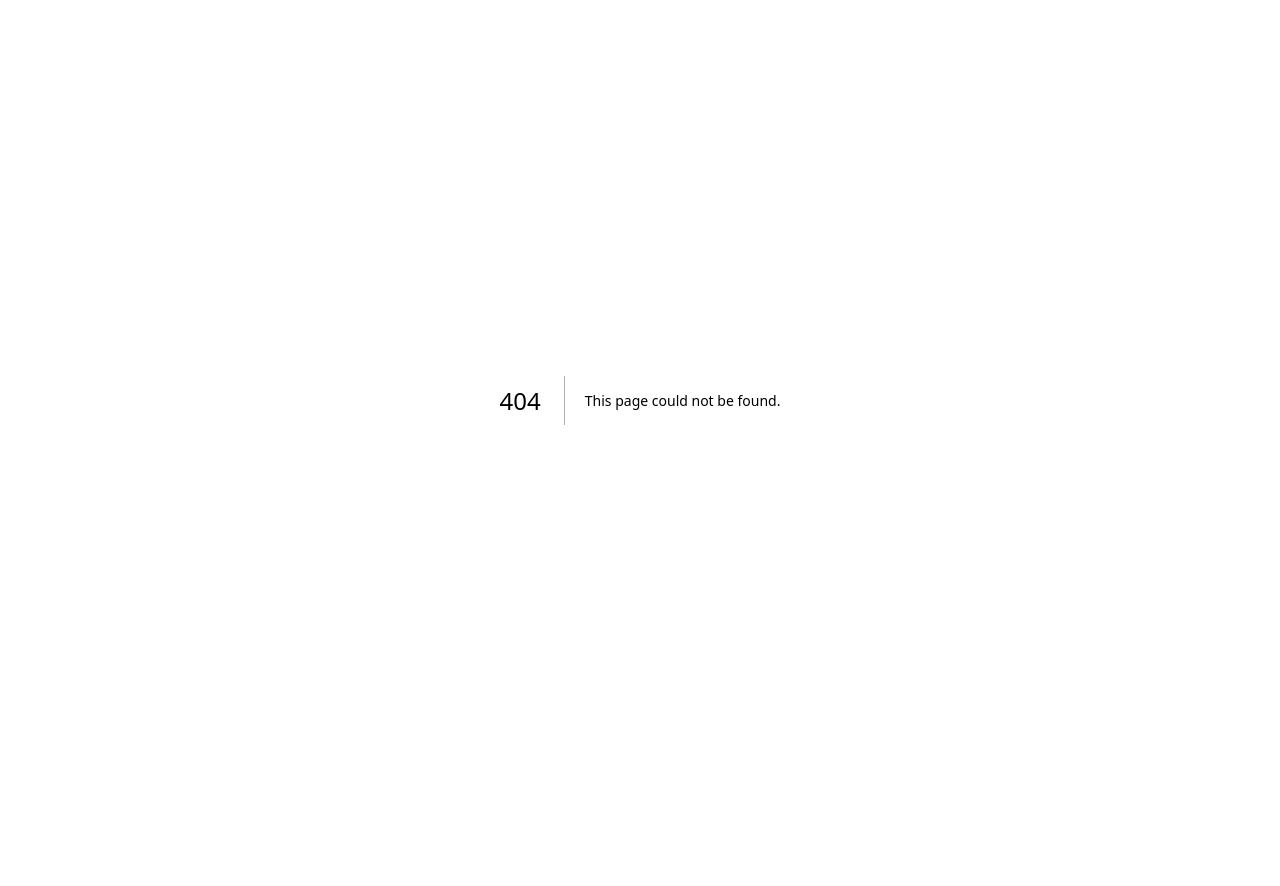
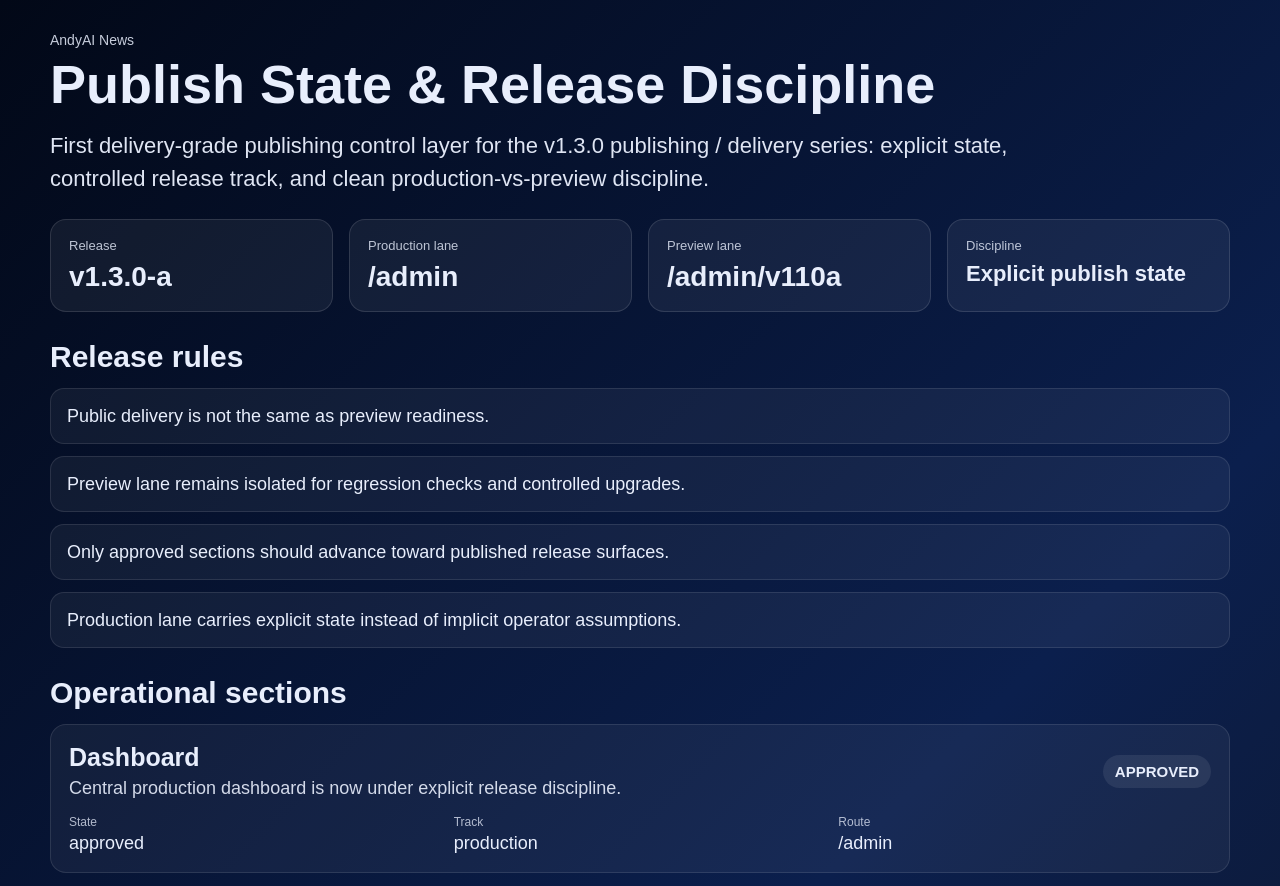
Before and after one commit to kolundzic/andyai-news, a Next.js app: page /admin/publish in a window 1280 px wide. Before the commit this address had no page. Shown: the top 886 px of the page. Before the commit the page ends 800 px from the top, so only its background shows below. Built offline with nearby package versions, Linux system fonts and the light colour scheme.

Commit message:
feat: v1.3.0-a publish state and release discipline

```diff
--- /dev/null
+++ b/app/admin/publish/page.tsx
@@ -0,0 +1,117 @@
+import snapshot from "@/data/publish-state/publish-snapshot.json";
+import { getReleaseBadge } from "@/lib/publish-state/helpers";
+
+export default function PublishAdminPage() {
+  const items = snapshot.items ?? [];
+
+  return (
+    <main style={{
+      minHeight: "100vh",
+      padding: "32px",
+      color: "#e8eefc",
+      background: "linear-gradient(135deg, #020817 0%, #0b1f4d 60%, #0f172a 100%)",
+      fontFamily: "Arial, sans-serif"
+    }}>
+      <div style={{ maxWidth: "1180px", margin: "0 auto" }}>
+        <div style={{ marginBottom: "24px" }}>
+          <div style={{ fontSize: "14px", opacity: 0.85, marginBottom: "8px" }}>AndyAI News</div>
+          <h1 style={{ fontSize: "54px", lineHeight: 1.05, margin: "0 0 16px 0" }}>
+            Publish State &amp; Release Discipline
+          </h1>
+          <p style={{ fontSize: "22px", lineHeight: 1.5, maxWidth: "980px", margin: 0, opacity: 0.96 }}>
+            First delivery-grade publishing control layer for the v1.3.0 publishing / delivery series:
+            explicit state, controlled release track, and clean production-vs-preview discipline.
+          </p>
+        </div>
+
+        <section style={{
+          display: "grid",
+          gridTemplateColumns: "repeat(auto-fit, minmax(220px, 1fr))",
+          gap: "16px",
+          marginBottom: "28px"
+        }}>
+          <div style={{ background: "rgba(255,255,255,0.06)", border: "1px solid rgba(255,255,255,0.12)", borderRadius: "16px", padding: "18px" }}>
+            <div style={{ fontSize: "13px", opacity: 0.8 }}>Release</div>
+            <div style={{ fontSize: "28px", fontWeight: 700, marginTop: "8px" }}>{snapshot.version}</div>
+          </div>
+          <div style={{ background: "rgba(255,255,255,0.06)", border: "1px solid rgba(255,255,255,0.12)", borderRadius: "16px", padding: "18px" }}>
+            <div style={{ fontSize: "13px", opacity: 0.8 }}>Production lane</div>
+            <div style={{ fontSize: "28px", fontWeight: 700, marginTop: "8px" }}>{snapshot.production_lane}</div>
+          </div>
+          <div style={{ background: "rgba(255,255,255,0.06)", border: "1px solid rgba(255,255,255,0.12)", borderRadius: "16px", padding: "18px" }}>
+            <div style={{ fontSize: "13px", opacity: 0.8 }}>Preview lane</div>
+            <div style={{ fontSize: "28px", fontWeight: 700, marginTop: "8px" }}>{snapshot.preview_lane}</div>
+          </div>
+          <div style={{ background: "rgba(255,255,255,0.06)", border: "1px solid rgba(255,255,255,0.12)", borderRadius: "16px", padding: "18px" }}>
+            <div style={{ fontSize: "13px", opacity: 0.8 }}>Discipline</div>
+            <div style={{ fontSize: "22px", fontWeight: 700, marginTop: "8px" }}>Explicit publish state</div>
+          </div>
+        </section>
+
+        <section style={{ marginBottom: "28px" }}>
+          <h2 style={{ fontSize: "30px", margin: "0 0 14px 0" }}>Release rules</h2>
+          <div style={{ display: "grid", gap: "12px" }}>
+            {snapshot.release_discipline.map((rule: string) => (
+              <div key={rule} style={{
+                background: "rgba(255,255,255,0.05)",
+                border: "1px solid rgba(255,255,255,0.10)",
+                borderRadius: "14px",
+                padding: "14px 16px",
+                fontSize: "18px",
+                lineHeight: 1.45
+              }}>
+                {rule}
+              </div>
+            ))}
+          </div>
+        </section>
+
+        <section>
+          <h2 style={{ fontSize: "30px", margin: "0 0 14px 0" }}>Operational sections</h2>
+          <div style={{ display: "grid", gap: "14px" }}>
+            {items.map((item: any) => (
+              <div key={item.section} style={{
+                background: "rgba(255,255,255,0.05)",
+                border: "1px solid rgba(255,255,255,0.10)",
+                borderRadius: "16px",
+                padding: "18px"
+              }}>
+                <div style={{ display: "flex", justifyContent: "space-between", alignItems: "center", gap: "12px", flexWrap: "wrap" }}>
+                  <div>
+                    <div style={{ fontSize: "25px", fontWeight: 700 }}>{item.section}</div>
+                    <div style={{ fontSize: "18px", opacity: 0.9, marginTop: "6px" }}>{item.notes}</div>
+                  </div>
+                  <div style={{
+                    padding: "8px 12px",
+                    borderRadius: "999px",
+                    background: "rgba(255,255,255,0.08)",
+                    fontSize: "15px",
+                    fontWeight: 700,
+                    textTransform: "uppercase"
+                  }}>
+                    {getReleaseBadge(item.state)}
+                  </div>
+                </div>
+
+                <div style={{ display: "grid", gridTemplateColumns: "repeat(auto-fit, minmax(180px, 1fr))", gap: "12px", marginTop: "16px" }}>
+                  <div>
+                    <div style={{ fontSize: "12px", opacity: 0.75 }}>State</div>
+                    <div style={{ fontSize: "18px", marginTop: "4px" }}>{item.state}</div>
+                  </div>
+                  <div>
+                    <div style={{ fontSize: "12px", opacity: 0.75 }}>Track</div>
+                    <div style={{ fontSize: "18px", marginTop: "4px" }}>{item.release_track}</div>
+                  </div>
+                  <div>
+                    <div style={{ fontSize: "12px", opacity: 0.75 }}>Route</div>
+                    <div style={{ fontSize: "18px", marginTop: "4px" }}>{item.route}</div>
+                  </div>
+                </div>
+              </div>
+            ))}
+          </div>
+        </section>
+      </div>
+    </main>
+  );
+}
--- /dev/null
+++ b/app/api/admin/publish/route.ts
@@ -0,0 +1,5 @@
+import snapshot from "@/data/publish-state/publish-snapshot.json";
+
+export async function GET() {
+  return Response.json(snapshot);
+}
--- /dev/null
+++ b/data/publish-state/publish-snapshot.json
@@ -0,0 +1,57 @@
+{
+  "version": "v1.3.0-a",
+  "title": "Publish State & Release Discipline",
+  "production_lane": "/admin",
+  "preview_lane": "/admin/v110a",
+  "release_discipline": [
+    "Public delivery is not the same as preview readiness.",
+    "Preview lane remains isolated for regression checks and controlled upgrades.",
+    "Only approved sections should advance toward published release surfaces.",
+    "Production lane carries explicit state instead of implicit operator assumptions."
+  ],
+  "states": [
+    "draft",
+    "review_ready",
+    "approved",
+    "scheduled",
+    "published",
+    "withdrawn"
+  ],
+  "items": [
+    {
+      "section": "Dashboard",
+      "state": "approved",
+      "release_track": "production",
+      "route": "/admin",
+      "notes": "Central production dashboard is now under explicit release discipline."
+    },
+    {
+      "section": "History",
+      "state": "review_ready",
+      "release_track": "production",
+      "route": "/admin/history",
+      "notes": "Archive / history lane is ready for stricter publish-state handling."
+    },
+    {
+      "section": "Locales",
+      "state": "review_ready",
+      "release_track": "production",
+      "route": "/admin/locales",
+      "notes": "Locale-aware structure is tracked under release-grade state transitions."
+    },
+    {
+      "section": "Newsletter",
+      "state": "approved",
+      "release_track": "production",
+      "route": "/admin/newsletter",
+      "notes": "Newsletter binding is ready to connect into later delivery integration."
+    },
+    {
+      "section": "Voice Prep",
+      "state": "draft",
+      "release_track": "preview",
+      "route": "/admin/voice",
+      "notes": "Voice prep stays controlled while delivery hooks and audio publishing are staged later."
+    }
+  ]
+}
--- /dev/null
+++ b/lib/publish-state/config.ts
@@ -0,0 +1,22 @@
+import type { PublishState } from "./types";
+
+export const PUBLISH_STATES: PublishState[] = [
+  "draft",
+  "review_ready",
+  "approved",
+  "scheduled",
+  "published",
+  "withdrawn",
+];
+
+export const PRODUCTION_LANE = "/admin";
+export const PREVIEW_LANE = "/admin/v110a";
+
+export const ALLOWED_TRANSITIONS: Record<PublishState, PublishState[]> = {
+  draft: ["review_ready", "withdrawn"],
+  review_ready: ["approved", "draft", "withdrawn"],
+  approved: ["scheduled", "published", "withdrawn"],
+  scheduled: ["published", "withdrawn"],
+  published: ["withdrawn"],
+  withdrawn: ["draft"],
+};
--- /dev/null
+++ b/lib/publish-state/helpers.ts
@@ -0,0 +1,36 @@
+import { ALLOWED_TRANSITIONS, PUBLISH_STATES } from "./config";
+import type { PublishSnapshot, PublishState } from "./types";
+
+export function isValidPublishState(value: string): value is PublishState {
+  return PUBLISH_STATES.includes(value as PublishState);
+}
+
+export function canTransition(from: PublishState, to: PublishState): boolean {
+  return ALLOWED_TRANSITIONS[from]?.includes(to) ?? false;
+}
+
+export function getReleaseBadge(state: PublishState): string {
+  switch (state) {
+    case "published":
+      return "live";
+    case "approved":
+      return "approved";
+    case "scheduled":
+      return "scheduled";
+    case "review_ready":
+      return "review";
+    case "withdrawn":
+      return "withdrawn";
+    default:
+      return "draft";
+  }
+}
+
+export function summarizeSnapshot(snapshot: PublishSnapshot) {
+  return {
+    version: snapshot.version,
+    items: snapshot.items.length,
+    publishedCount: snapshot.items.filter((item) => item.state === "published").length,
+    previewCount: snapshot.items.filter((item) => item.release_track === "preview").length,
+  };
+}
--- /dev/null
+++ b/lib/publish-state/types.ts
@@ -0,0 +1,31 @@
+export type PublishState =
+  | "draft"
+  | "review_ready"
+  | "approved"
+  | "scheduled"
+  | "published"
+  | "withdrawn";
+
+export interface PublishTransition {
+  from: PublishState;
+  to: PublishState;
+  allowed: boolean;
+}
+
+export interface PublishSnapshotItem {
+  section: string;
+  state: PublishState;
+  release_track: "preview" | "production";
+  route: string;
+  notes: string;
+}
+
+export interface PublishSnapshot {
+  version: string;
+  title: string;
+  production_lane: string;
+  preview_lane: string;
+  release_discipline: string[];
+  states: PublishState[];
+  items: PublishSnapshotItem[];
+}
```
Also changed, not shown: 1 other file (tests, documents, lock files or other folders).
